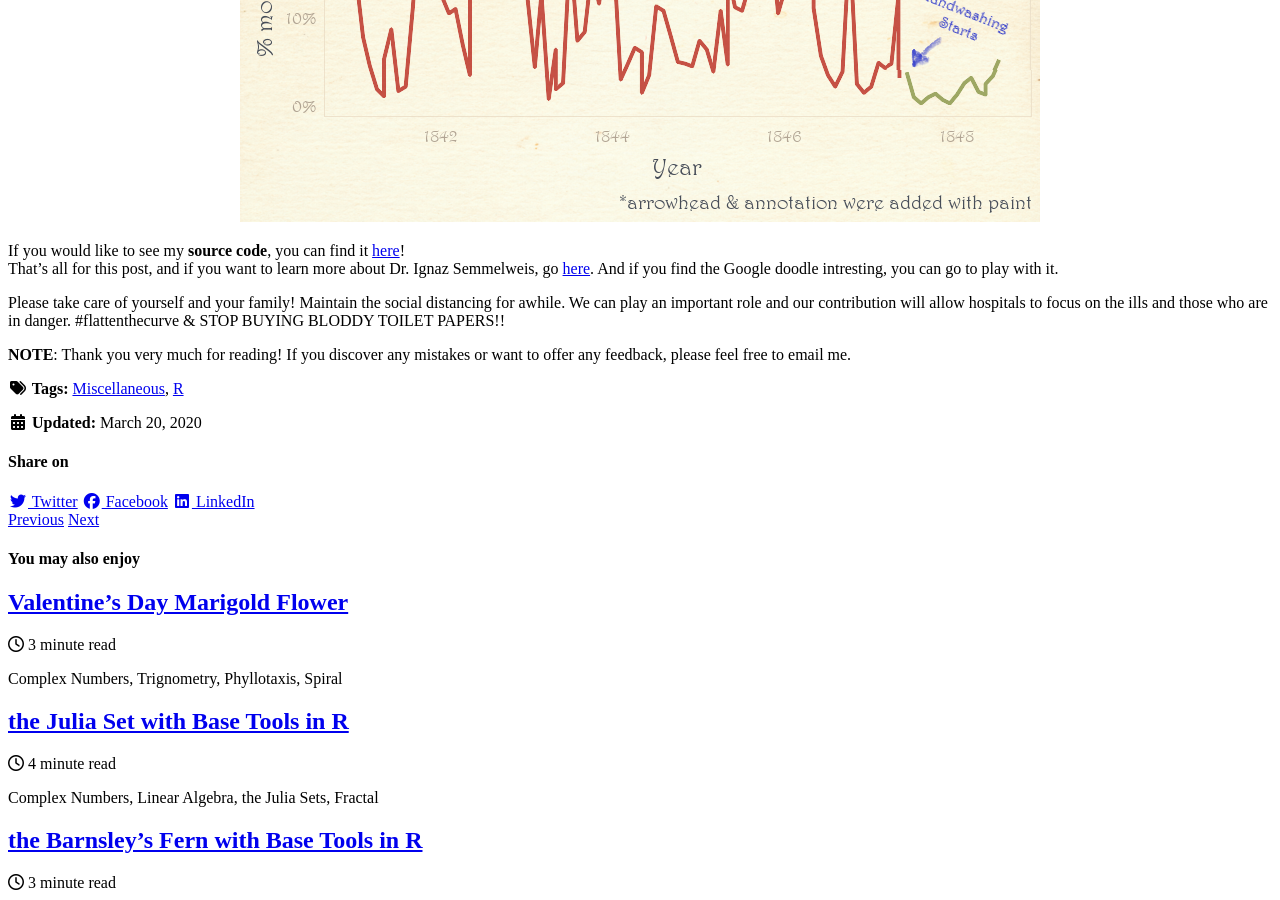
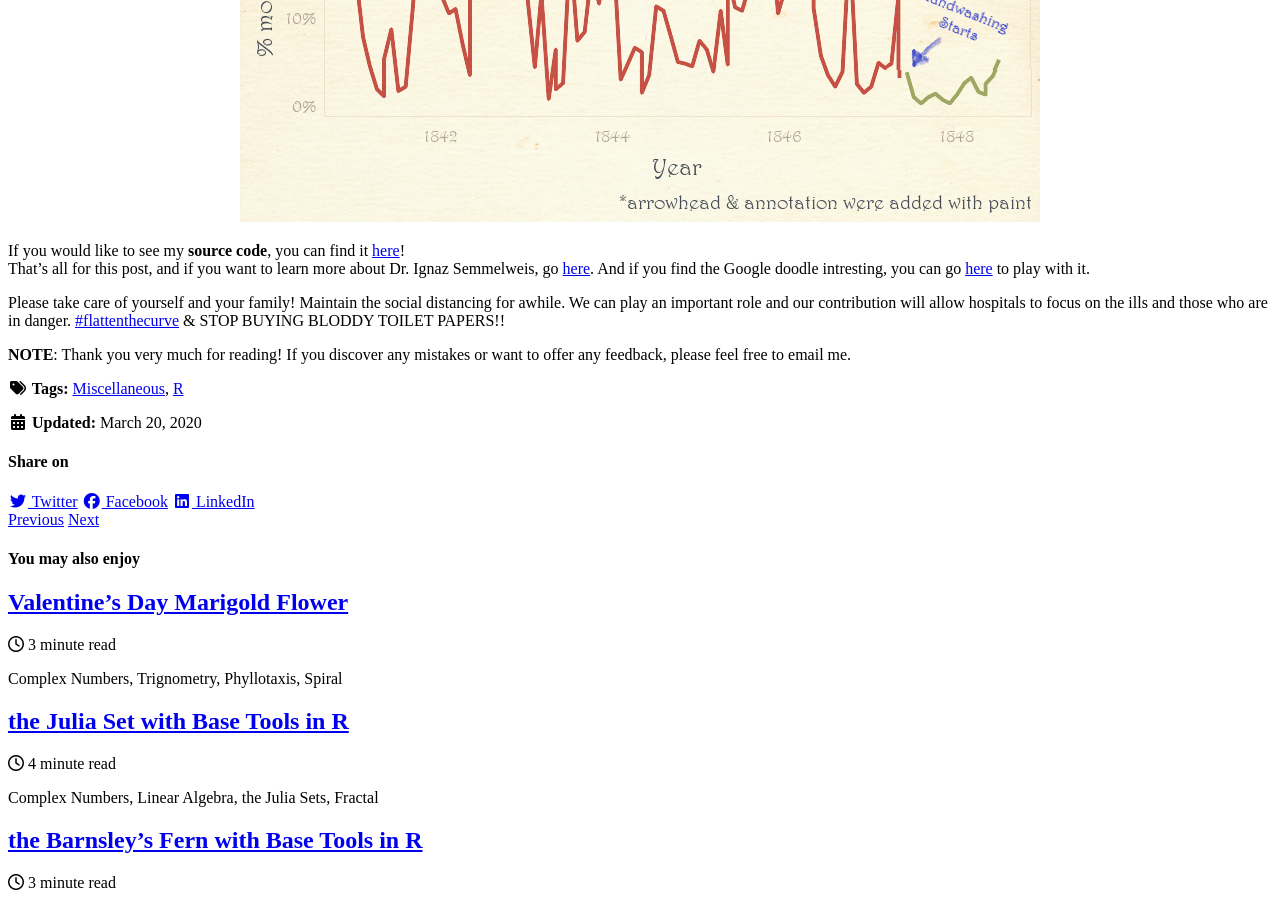
Before and after one commit to mihirp161/mihirp161.github.io, a Jekyll site: the page built from _posts/2020-03-20-handwashing.md, in a window 1280 px wide and 900 px high, scrolled down 4113 px. Built offline with Jekyll 4.4.1, drawn with Linux system fonts in a browser that asks for light colours; cached includes are drawn as plain includes; nearby versions of some CDN libraries.

Commit message:
Update 2020-03-20-handwashing.md

```diff
--- a/_posts/2020-03-20-handwashing.md
+++ b/_posts/2020-03-20-handwashing.md
@@ -90,9 +90,9 @@ magick::image_write("handwashing_graph.png")
 </p>
 
 If you would like to see my **source code**, you can find it [here](https://github.com/opendatasurgeon/HandwashingAnalysis_r)!
-That's all for this post, and if you want to learn more about Dr. Ignaz Semmelweis, go [here](https://en.wikipedia.org/wiki/Historical_mortality_rates_of_puerperal_fever#Monthly_mortality_rates_for_birthgiving_women_1841%E2%80%931849). And if you find the Google doodle intresting, you can go []() to play with it.
+That's all for this post, and if you want to learn more about Dr. Ignaz Semmelweis, go [here](https://en.wikipedia.org/wiki/Historical_mortality_rates_of_puerperal_fever#Monthly_mortality_rates_for_birthgiving_women_1841%E2%80%931849). And if you find the Google doodle intresting, you can go [here](https://www.google.com/doodles/recognizing-ignaz-semmelweis-and-handwashing) to play with it.
 
-Please take care of yourself and your family! Maintain the social distancing for awhile. We can play an important role and our contribution will allow hospitals to focus on the ills and those who are in danger. #flattenthecurve & STOP BUYING BLODDY TOILET PAPERS!!
+Please take care of yourself and your family! Maintain the social distancing for awhile. We can play an important role and our contribution will allow hospitals to focus on the ills and those who are in danger. [#flattenthecurve](https://twitter.com/hashtag/flattenthecurve?ref_src=twsrc%5Egoogle%7Ctwcamp%5Eserp%7Ctwgr%5Ehashtag) & STOP BUYING BLODDY TOILET PAPERS!!
 
 **NOTE**: Thank you very much for reading! If you discover any mistakes or want to offer any feedback, please feel free to email me.
 {: .notice--success}
```
